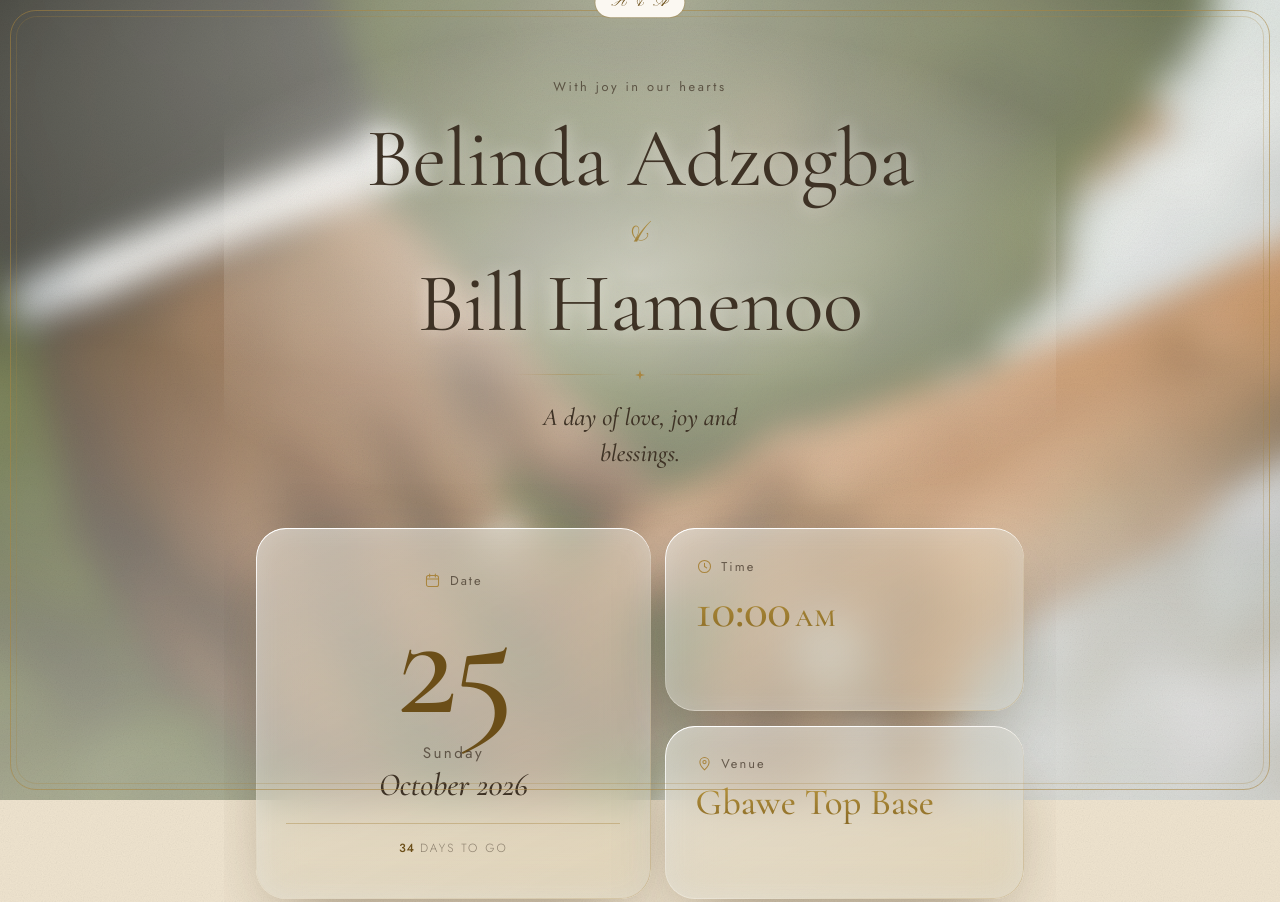
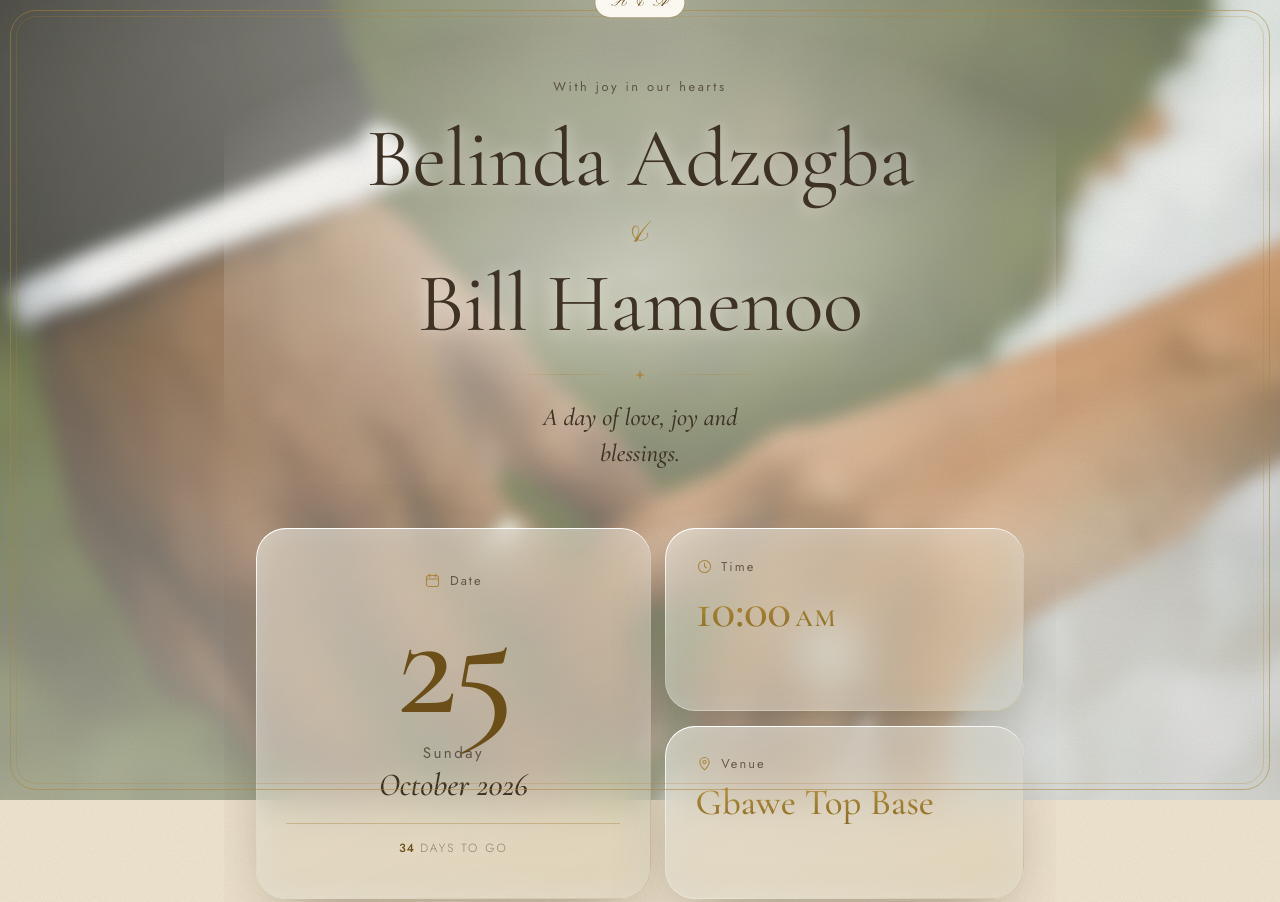
Before and after one commit to MrSelormMichael/Belinda-v1, a plain HTML site: page v3.html in a window 1280 px wide. Shown: the top 902 px of the page. Drawn offline with nearby package versions, Linux system fonts and the light colour scheme.

Commit message:
Reduce background blur from 16px to 8px

```diff
--- a/v3.html
+++ b/v3.html
@@ -22,7 +22,7 @@
     --cocoa-faint:rgba(62,50,37,.52);
     --rule:rgba(169,133,63,.4);
 
-    --bg-blur:16px;
+    --bg-blur:8px;
     --veil-top:rgba(251,248,242,.62);
     --veil-mid:rgba(251,248,242,.28);
     --veil-bot:rgba(251,248,242,.58);
```
